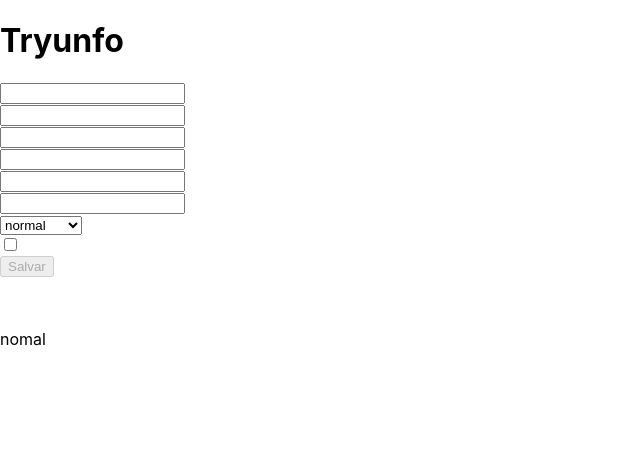
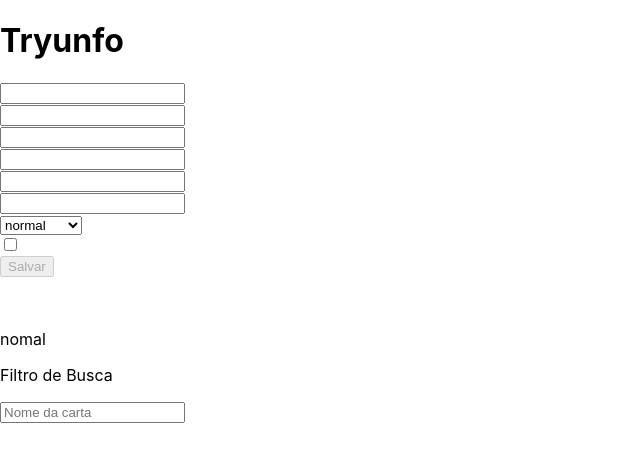
Before and after one commit to venturinn/13-trybe-project-tryunfo, a React (Create React App) app: page / in a window 1280 px wide. Shown: the top 462 px of the page, without its empty margins (0-640 px from the left). Built offline with nearby package versions, Linux system fonts and the light colour scheme.

Commit message:
Implementado o requisito 10

```diff
--- a/src/App.js
+++ b/src/App.js
@@ -3,6 +3,7 @@ import Form from './components/Form';
 import Card from './components/Card';
 
 let isSaveButtonDisabled = true;
+// let filteredCards = [];
 
 class App extends React.Component {
   constructor() {
@@ -11,6 +12,7 @@ class App extends React.Component {
     this.handleChange = this.handleChange.bind(this);
     this.onSaveButtonClick = this.onSaveButtonClick.bind(this);
     this.deleteCard = this.deleteCard.bind(this);
+    this.filterCard = this.filterCard.bind(this);
 
     this.state = {
       cardName: '',
@@ -23,6 +25,8 @@ class App extends React.Component {
       cardTrunfo: false,
       cardsSave: [],
       hasTrunfo: false,
+      activeFilter: false,
+      filteredCards: [],
     };
   }
 
@@ -96,6 +100,23 @@ class App extends React.Component {
     );
   }
 
+  filterCard(event) {
+    const { value } = event.target;
+    const { cardsSave } = this.state;
+
+    if (value !== '') {
+      this.setState({
+        activeFilter: true,
+        filteredCards: cardsSave.filter((card) => card.cardName.includes(value)),
+      });
+    } else {
+      this.setState({
+        activeFilter: false,
+        filteredCards: [],
+      });
+    }
+  }
+
   render() {
     const { cardName,
       cardDescription,
@@ -107,6 +128,8 @@ class App extends React.Component {
       cardTrunfo,
       hasTrunfo,
       cardsSave,
+      activeFilter,
+      filteredCards,
     } = this.state;
 
     const maxSumCardAttr = 210;
@@ -160,8 +183,18 @@ class App extends React.Component {
           cardRare={ cardRare }
           cardTrunfo={ cardTrunfo }
         />
+        <div>
+          <p>Filtro de Busca</p>
+          <input
+            type="text"
+            data-testid="name-filter"
+            onChange={ this.filterCard }
+            placeholder="Nome da carta"
+          />
+        </div>
 
-        {cardsSave.map((card) => (
+        { activeFilter === false
+          ? (cardsSave.map((card) => (
             <div key={ card.cardName }>
               <Card
                 cardName={ card.cardName }
@@ -182,7 +215,29 @@ class App extends React.Component {
                 Excluir
               </button>
             </div>
-        ))}
+          ))) : (
+            filteredCards.map((card) => (
+              <div key={ card.cardName }>
+                <Card
+                  cardName={ card.cardName }
+                  cardDescription={ card.cardDescription }
+                  cardAttr1={ card.cardAttr1 }
+                  cardAttr2={ card.cardAttr2 }
+                  cardAttr3={ card.cardAttr3 }
+                  cardImage={ card.cardImage }
+                  cardRare={ card.cardRare }
+                  cardTrunfo={ card.cardTrunfo }
+                />
+                <button
+                  type="button"
+                  name={ cardsSave.indexOf(card) }
+                  onClick={ this.deleteCard }
+                  data-testid="delete-button"
+                >
+                  Excluir
+                </button>
+              </div>
+            )))}
       </div>
     );
   }
```
Lines whose indentation alone changed are shown as unchanged.
